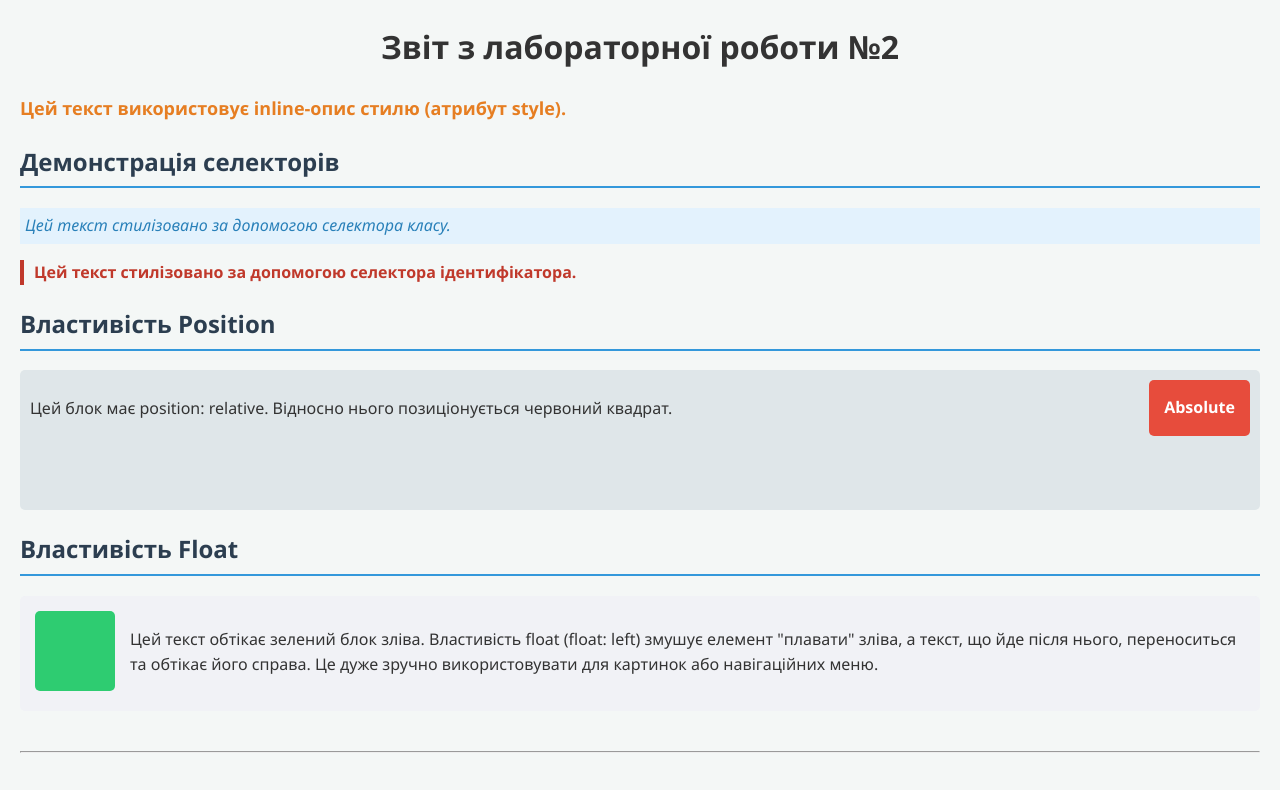
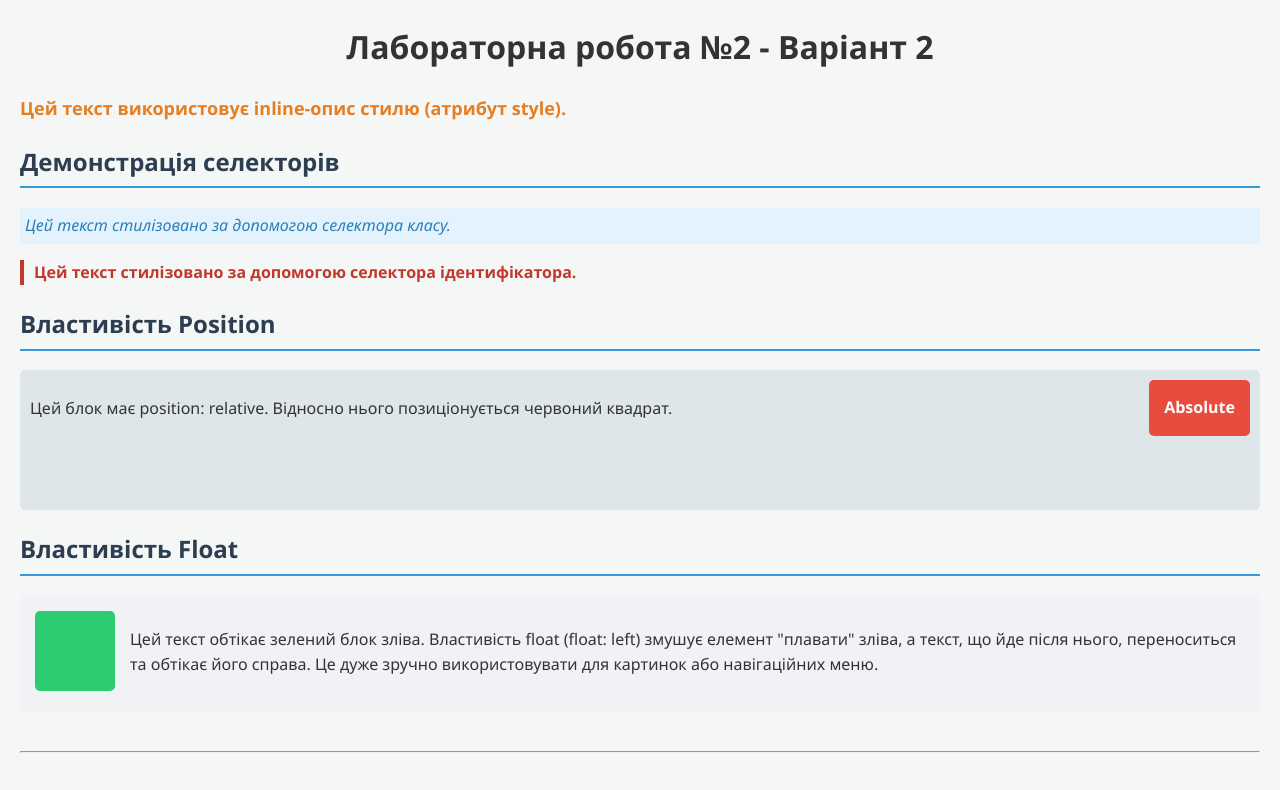
Before and after one commit to toliksem1/lab2, a plain HTML site: page index.html in a window 1280 px wide. Shown: the top 790 px of the page. Drawn offline with Linux system fonts and the light colour scheme.

Commit message:
зміна h1

```diff
--- a/index.html
+++ b/index.html
@@ -33,7 +33,7 @@
     </style>
 </head>
 <body>
-    <h1>Звіт з лабораторної роботи №2</h1>
+    <h1>Лабораторна робота №2 - Варіант 2</h1>
     <!-- Inline стиль -->
     <p style="color: #e67e22; font-size: 18px; font-weight: bold;">
         Цей текст використовує inline-опис стилю (атрибут style).
```
